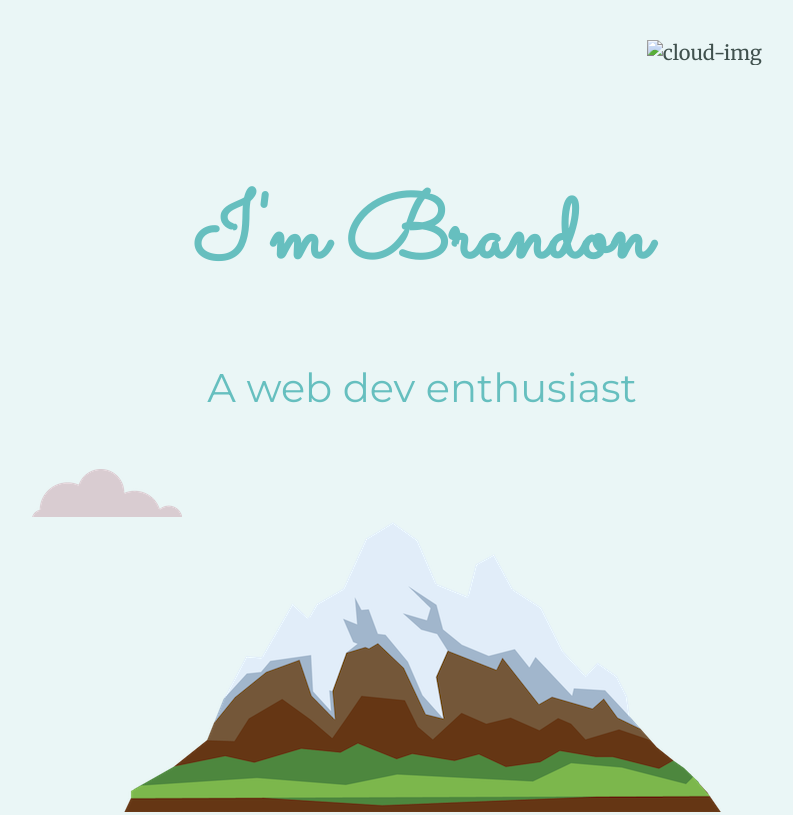
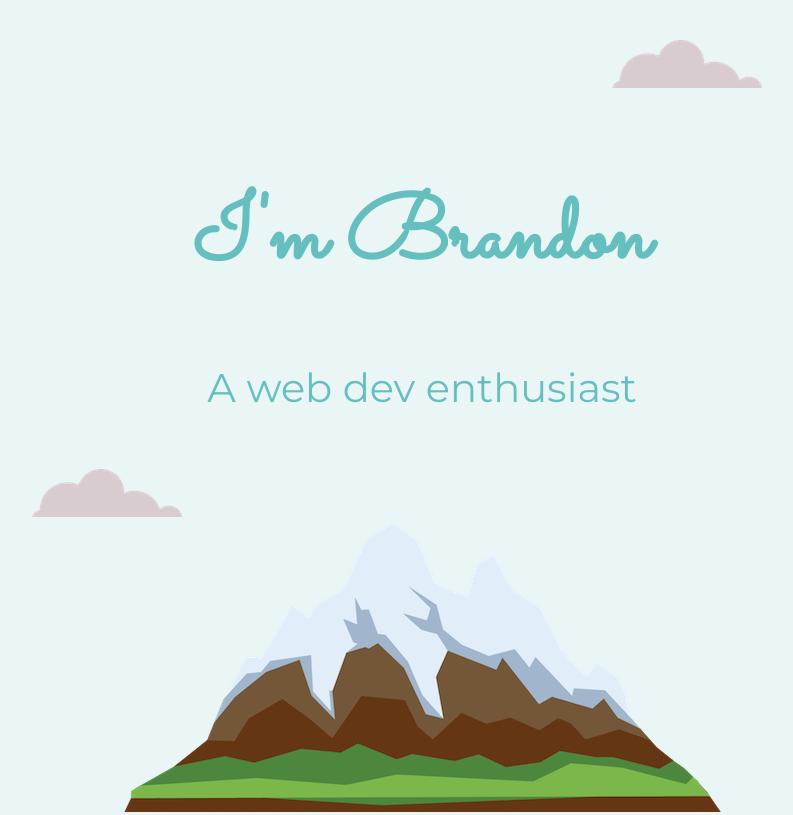
Before and after one commit to poppagrizzly/personal, a plain HTML site: page index.html in a window 1280 px wide. Shown: the top 815 px of the page, without its empty margins (218-1011 px from the left). Drawn offline with Linux system fonts and the light colour scheme.

Commit message:
Update index.html
misspelling of an img src - obviously wouldnt load.

```diff
--- a/index.html
+++ b/index.html
@@ -12,7 +12,7 @@
   </head>
   <body>
     <div class="top-container">
-      <img class="top-cloud" src="/personanl/images/cloud.png" alt="cloud-img">
+      <img class="top-cloud" src="/personal/images/cloud.png" alt="cloud-img">
       <h1>I'm Brandon</h1>
       <h2>A web dev enthusiast</h2>
       <img class="bottom-cloud" src="/personal/images/cloud.png" alt="cloud-img">
```
